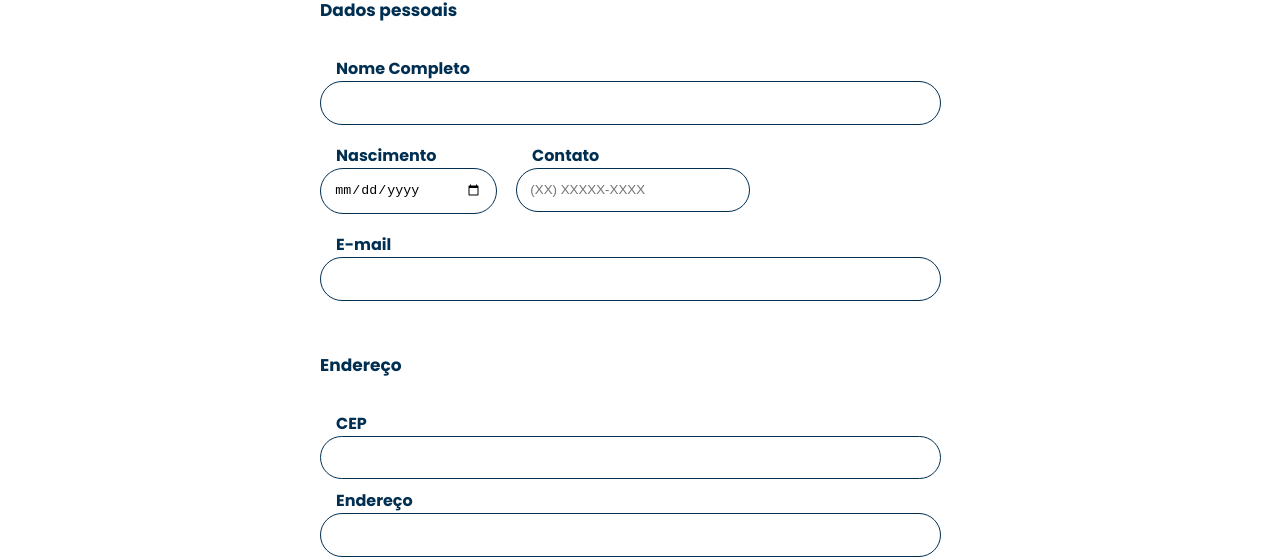
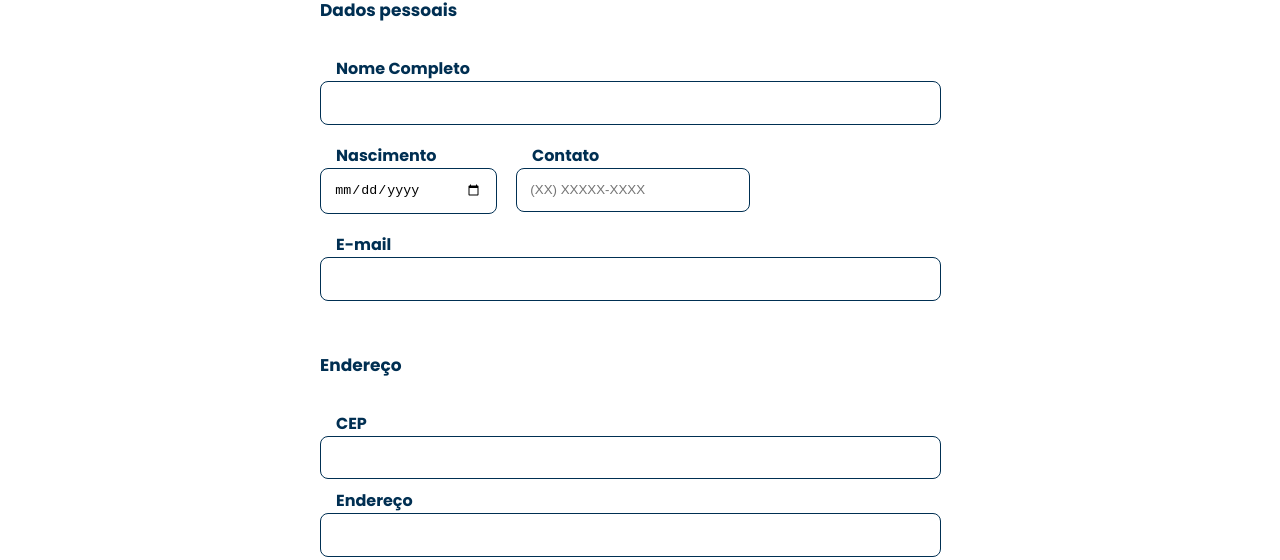
Before and after one commit to DemitriusLeandroCosta/formulario-templates, an Angular app in the folder forms-angular-main/: page /cadastro in a window 1280 px wide. Shown: the part 240-800 px from the top of the page. Built offline with nearby package versions, Linux system fonts and the light colour scheme.

Commit message:
inclusao de validação no campo CEP

```diff
--- a/forms-angular-main/src/app/cadastro/cadastro.component.css
+++ b/forms-angular-main/src/app/cadastro/cadastro.component.css
@@ -28,7 +28,7 @@
 
 .campo__escrita {
   border: 1px solid var(--azul);
-  border-radius: 24px;
+  border-radius: 8px;
   padding: 1em;
   width: 100%;
 }
--- a/forms-angular-main/src/app/cadastro/cadastro.component.html
+++ b/forms-angular-main/src/app/cadastro/cadastro.component.html
@@ -83,8 +83,24 @@
 
     <div class="formulario__campo">
       <label class="campo__etiqueta" for="cep">CEP</label>
-      <input name="cep" id="cep" class="campo__escrita" />
+      <input
+        name="cep"
+        id="cep"
+        class="campo__escrita"
+        ngModel
+        required
+        #cep = "ngModel"
+        pattern="^(\d{5})(-?\d{3})$"
+        minlength="8"
+        maxlength="9"
+      />
       <div id="erro"></div>
+
+      <div *ngIf="(cep?.invalid && cep?.touched) || cep?.dirty">
+        <app-mensagem  *ngIf="cep?.errors?.['required']" mensagem="O campo de cep deve ser preenchido."></app-mensagem>
+        <app-mensagem  *ngIf="cep?.errors?.['pattern']" mensagem="O campo de CEP deve seguir este exemplo: 00000-000"></app-mensagem>
+      </div>
+
     </div>
 
     <div class="formulario__campo">
```
